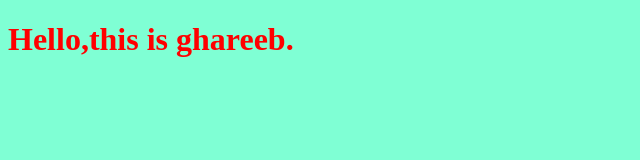
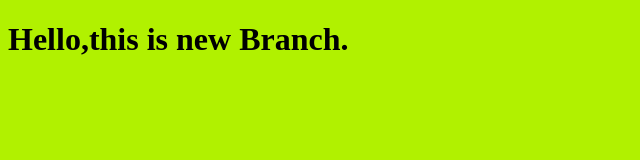
Before and after one commit to ghareebtest/myproject, a plain HTML site: page index.html in a window 1280 px wide. Shown: the whole page, without its empty margins (0-640 px from the left). Drawn offline with Linux system fonts and the light colour scheme.

Commit message:
changing style for the title

```diff
--- a/index.html
+++ b/index.html
@@ -8,7 +8,7 @@
     <link rel="stylesheet" href="style.css">
 </head>
 <body>
-    <h1>Hello,this is ghareeb.</h1>
+    <h1>Hello,this is new Branch.</h1>
    <script src="app.js"></script>
 </body>
 </html>
--- a/style.css
+++ b/style.css
@@ -1,6 +1,6 @@
 h1{
- color: red;
+ color:black;
 }
 body{
-    background-color: aquamarine;
+    background-color: rgb(177, 241, 0);
 }
```
